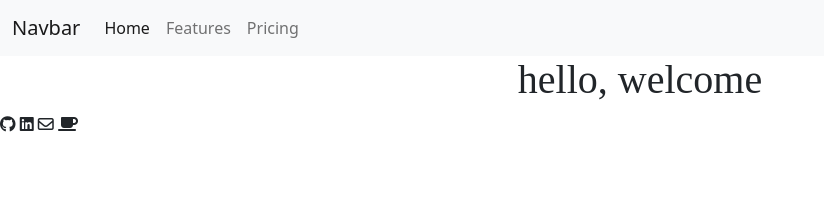
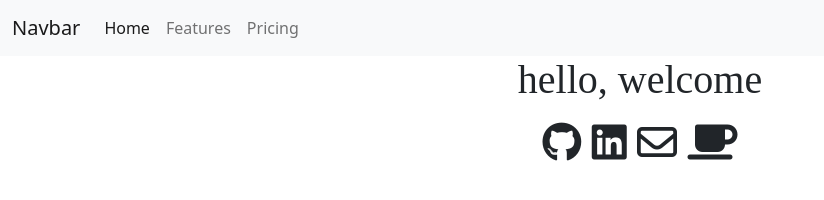
Before and after one commit to teckoni/Portfolio-Project, a plain HTML site: page index.html in a window 1280 px wide. Shown: the whole page, without its empty margins (0-824 px from the left). Drawn offline with nearby package versions, Linux system fonts and the light colour scheme; a web font is replaced by a local one.

Commit message:
put icons into footer with CSS

```diff
--- a/index.html
+++ b/index.html
@@ -63,9 +63,11 @@
       </div>
     </nav>
     <h1>hello, welcome</h1>
-    <i class="fab fa-github"></i>
-    <i class="fab fa-linkedin"></i>
-    <i class="far fa-envelope"></i>
-    <i class="fas fa-coffee"></i>
+    <footer>
+      <i class="fab fa-github"></i>
+      <i class="fab fa-linkedin"></i>
+      <i class="far fa-envelope"></i>
+      <i class="fas fa-coffee"></i>
+    </footer>
   </body>
 </html>
--- a/src/style.css
+++ b/src/style.css
@@ -17,3 +17,8 @@ h1 {
   font-family: "Unna", serif;
   text-align: center;
 }
+
+footer {
+  text-align: center;
+  font-size: 40px;
+}
```
